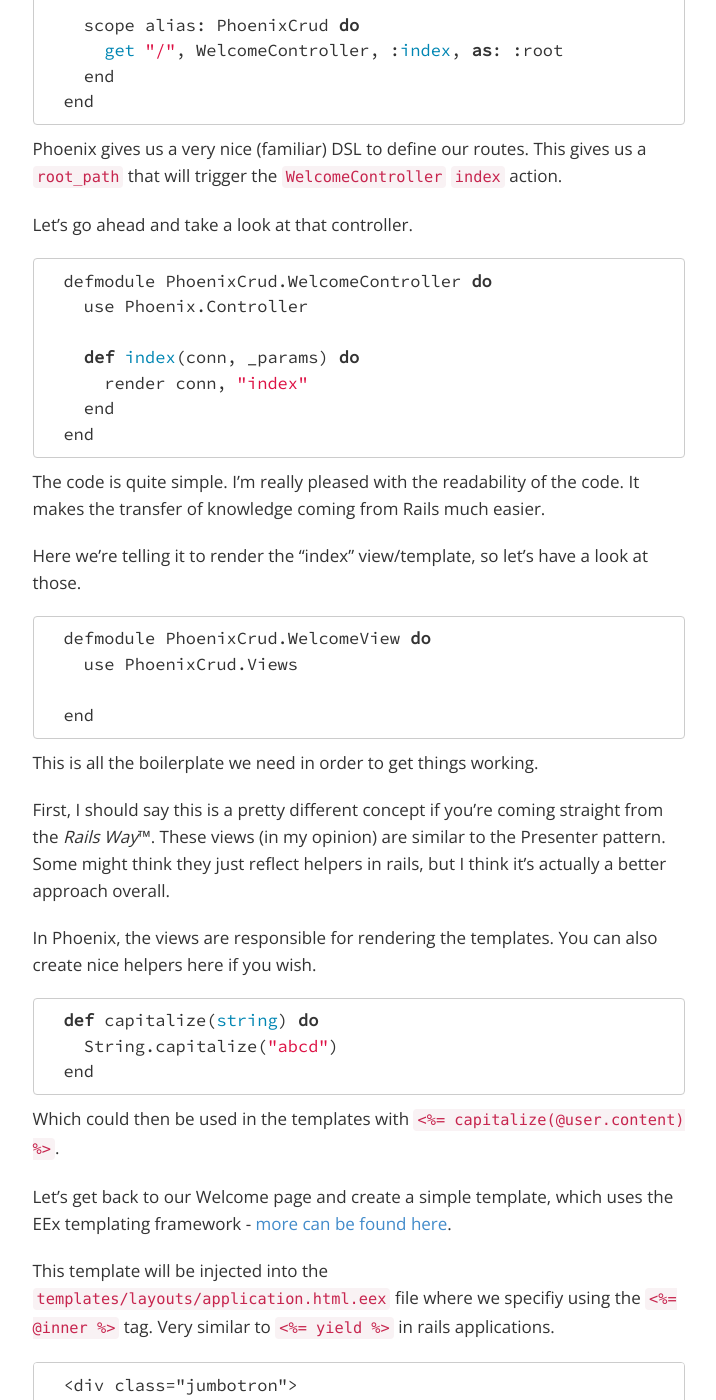
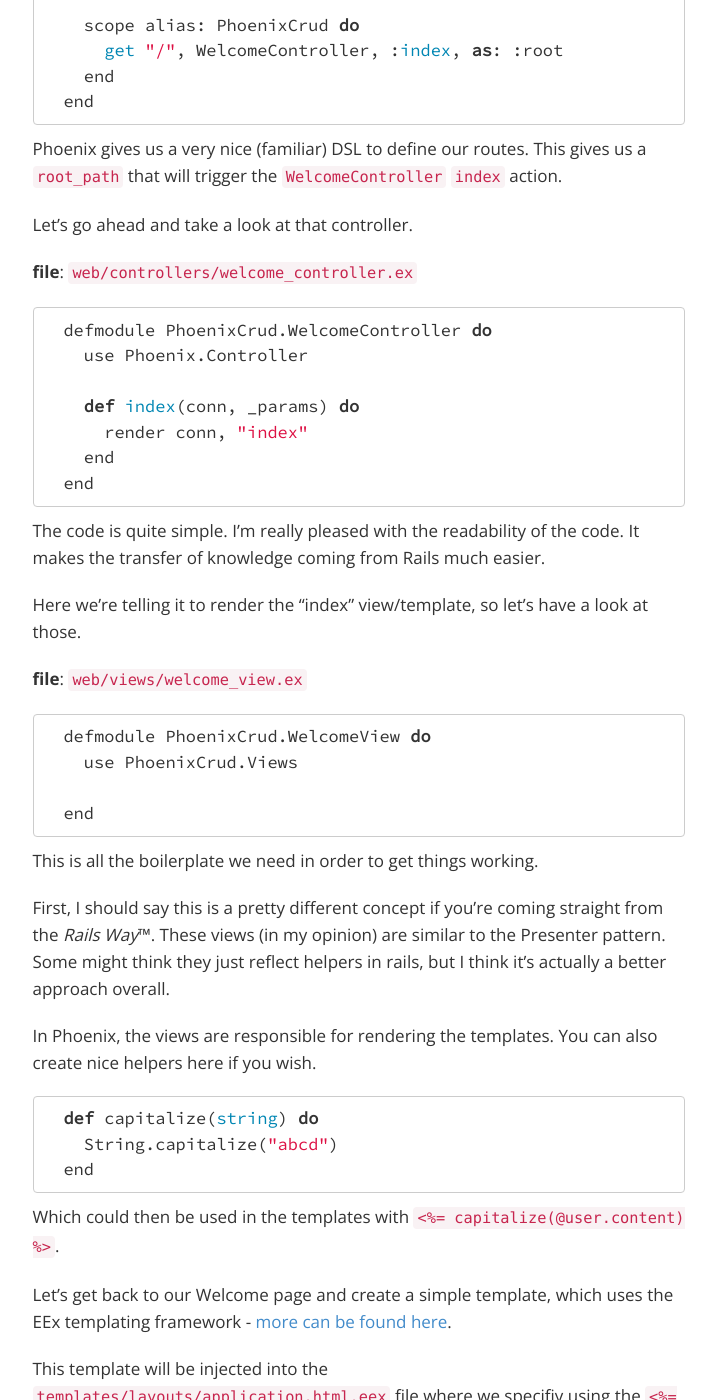
Before and after one commit to gogogarrett/gogogarrett.github.io, a Jekyll site: the page built from _posts/2014-08-16-programming-in-elixir-with-the-phoenix-framework-building-a-basic-CRUD-app.markdown, in a window 1280 px wide and 1400 px high, scrolled down 5401 px. Shown: the whole window, without its empty margins (330-1046 px from the left). Built offline with Jekyll 4.4.1, drawn with Linux system fonts in a browser that asks for light colours; nearby versions of some CDN libraries; Markdown is read by kramdown in place of the engine named in the settings; some of the changed text lies outside the part shown.

Commit message:
adding google a code.

````diff
--- a/_includes/footer.html
+++ b/_includes/footer.html
@@ -7,13 +7,13 @@
     </div>
   </div>
 
-  <script type="javascript">
+  <script>
     (function(i,s,o,g,r,a,m){i['GoogleAnalyticsObject']=r;i[r]=i[r]||function(){
     (i[r].q=i[r].q||[]).push(arguments)},i[r].l=1*new Date();a=s.createElement(o),
     m=s.getElementsByTagName(o)[0];a.async=1;a.src=g;m.parentNode.insertBefore(a,m)
     })(window,document,'script','//www.google-analytics.com/analytics.js','ga');
 
-    ga('create', 'UA-41598337-1', 'willrax.com');
+    ga('create', 'UA-32249213-1', 'auto');
     ga('send', 'pageview');
   </script>
 </footer>
--- a/_posts/2014-08-16-programming-in-elixir-with-the-phoenix-framework-building-a-basic-CRUD-app.markdown
+++ b/_posts/2014-08-16-programming-in-elixir-with-the-phoenix-framework-building-a-basic-CRUD-app.markdown
@@ -186,6 +186,8 @@
 
 Let's go ahead and take a look at that controller.
 
+__file__: `web/controllers/welcome_controller.ex`
+
 ```ex
   defmodule PhoenixCrud.WelcomeController do
     use Phoenix.Controller
@@ -199,6 +201,8 @@
 The code is quite simple.  I'm really pleased with the readability of the code. It makes the transfer of knowledge coming from Rails much easier.
 
 Here we're telling it to render the "index" view/template, so let's have a look at those.
+
+__file__: `web/views/welcome_view.ex`
 
 ```ex
   defmodule PhoenixCrud.WelcomeView do
@@ -226,6 +230,8 @@
 
 This template will be injected into the `templates/layouts/application.html.eex` file where we specifiy using the `<%= @inner %>` tag.  Very similar to `<%= yield %>` in rails applications.
 
+__file__: `web/templates/index.eex`
+
 ```
   <div class="jumbotron">
     <h2>Simple CRUD app using Phoenix and Elixir!</h2>
````
